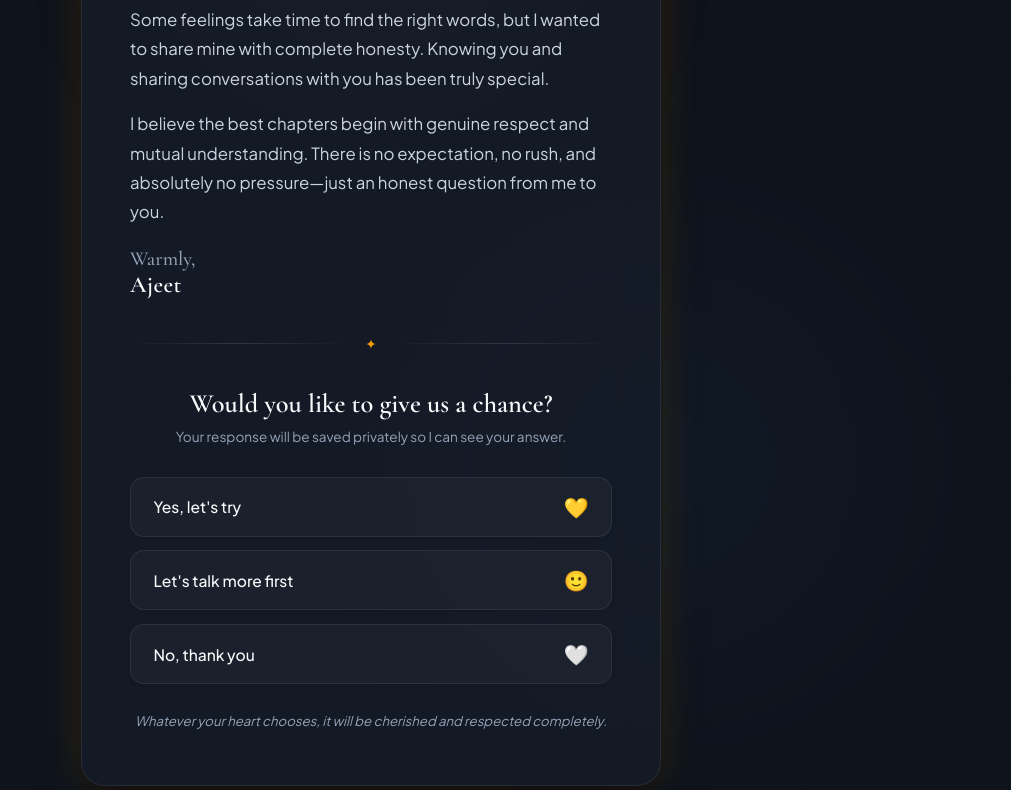
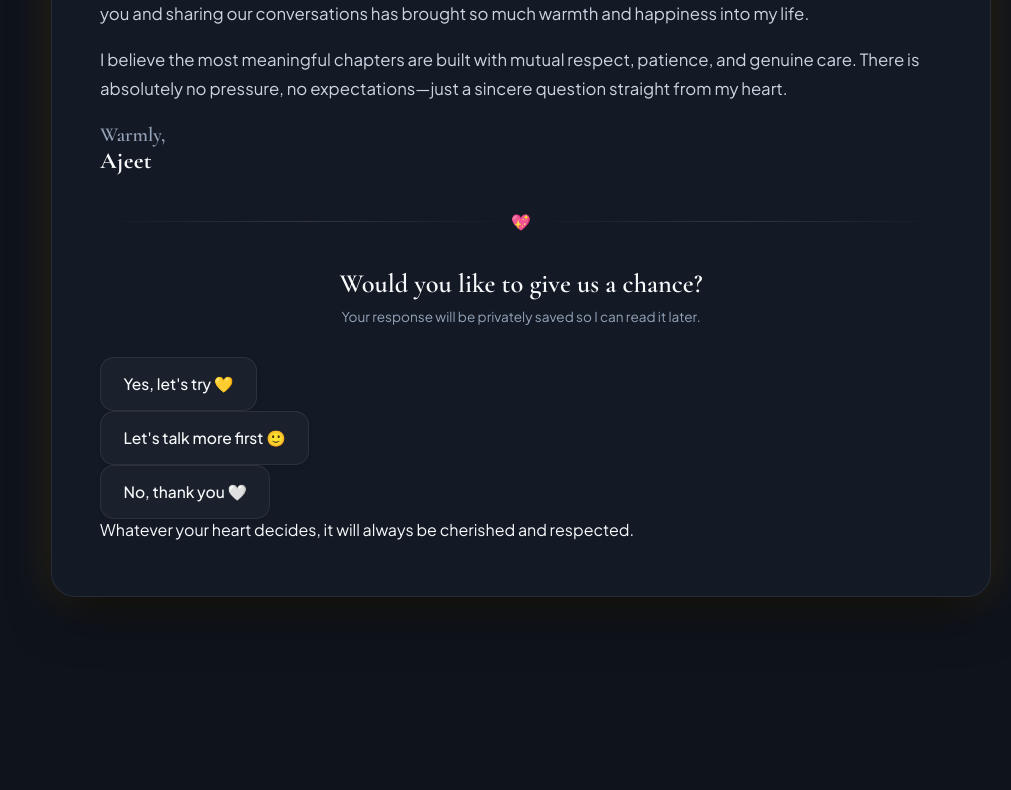
Before and after one commit to Ajeet77738/PRO, a website: page index.html in a window 1280 px wide. Shown: the part 218-1008 px from the top of the page, without its empty margins (269-1280 px from the left). After the commit the page ends 855 px from the top, so only its background shows below. Drawn offline with nearby package versions, Linux system fonts and the light colour scheme.

Commit message:
Update index.html

```diff
--- a/index.html
+++ b/index.html
@@ -3,77 +3,83 @@
 <head>
   <meta charset="UTF-8">
   <meta name="viewport" content="width=device-width, initial-scale=1.0">
-  <title>For Rishika Jii</title>
-  <!-- Google Fonts for elevated romantic typography -->
+  <title>For Rishika Jii ✨</title>
+
+  <!-- Fonts -->
   <link rel="preconnect" href="https://fonts.googleapis.com">
   <link rel="preconnect" href="https://fonts.gstatic.com" crossorigin>
-  <link href="https://fonts.googleapis.com/css2?family=Cormorant+Garamond:ital,wght@0,500;0,600;1,400;1,600&family=Plus+Jakarta+Sans:wght@400;500;600&display=swap" rel="stylesheet">
+  <link href="https://fonts.googleapis.com/css2?family=Cormorant+Garamond:ital,wght@0,600;0,700;1,400;1,600&family=Plus+Jakarta+Sans:wght@400;500;600;700&display=swap" rel="stylesheet">
+
   <link rel="stylesheet" href="style.css">
 </head>
 <body>
-  <!-- Ambient background glow elements -->
-  <div class="ambient-glow glow-1"></div>
-  <div class="ambient-glow glow-2"></div>
+  <!-- Floating ambient heart canvas -->
+  <canvas id="heart-canvas"></canvas>
 
-  <main class="wrapper">
+  <!-- Dynamic ambient color orbs -->
+  <div class="color-orb orb-rose"></div>
+  <div class="color-orb orb-coral"></div>
+  <div class="color-orb orb-gold"></div>
+
+  <main class="page-container">
     <div class="proposal-card">
-      <div class="card-tag">A note from the heart</div>
+      <div class="badge">
+        <span class="sparkle">✨</span> Written with love
+      </div>
 
       <h1 class="salutation">Dear Rishika Jii,</h1>
 
       <p class="letter-body">
-        Some feelings take time to find the right words, but I wanted to share mine with complete honesty. Knowing you and sharing conversations with you has been truly special.
+        Some feelings take time to find the right words, but I wanted to share mine with complete honesty. Knowing you and sharing our conversations has brought so much warmth and happiness into my life.
       </p>
 
       <p class="letter-body">
-        I believe the best chapters begin with genuine respect and mutual understanding. There is no expectation, no rush, and absolutely no pressure—just an honest question from me to you.
+        I believe the most meaningful chapters are built with mutual respect, patience, and genuine care. There is absolutely no pressure, no expectations—just a sincere question straight from my heart.
       </p>
 
       <div class="signature">
-        <span>Warmly,</span>
-        <strong>Ajeet</strong>
+        <span class="closing">Warmly,</span>
+        <strong class="author">Ajeet</strong>
       </div>
 
       <div class="divider">
-        <span class="divider-icon">✦</span>
+        <span class="divider-gem">💖</span>
       </div>
 
       <h2 class="prompt-heading">Would you like to give us a chance?</h2>
       <p class="transparency-note">
-        Your response will be saved privately so I can see your answer.
+        Your response will be privately saved so I can read it later.
       </p>
 
-      <!-- Interactive choice buttons -->
-      <div id="decision-buttons" class="actions-grid">
+      <!-- Decision buttons -->
+      <div id="decision-buttons" class="buttons-stack">
         <button type="button" class="btn btn-yes" data-choice="yes">
-          <span class="btn-text">Yes, let's try</span>
-          <span class="btn-emoji">💛</span>
+          <span class="btn-glow"></span>
+          <span class="btn-text">Yes, let's try 💛</span>
         </button>
 
         <button type="button" class="btn btn-maybe" data-choice="maybe">
-          <span class="btn-text">Let's talk more first</span>
-          <span class="btn-emoji">🙂</span>
+          <span class="btn-text">Let's talk more first 🙂</span>
         </button>
 
         <button type="button" class="btn btn-no" data-choice="no">
-          <span class="btn-text">No, thank you</span>
-          <span class="btn-emoji">🤍</span>
+          <span class="btn-text">No, thank you 🤍</span>
         </button>
       </div>
 
-      <!-- Confirmation state after selection -->
+      <!-- Result state -->
       <div id="confirmation-view" class="response-feedback hidden">
-        <div class="feedback-icon">💌</div>
+        <div class="feedback-icon" id="feedback-icon">💌</div>
         <p id="confirmation-message" class="feedback-text"></p>
       </div>
 
-      <footer class="footer-quote">
-        Whatever your heart chooses, it will be cherished and respected completely.
+      <footer class="footer-note">
+        Whatever your heart decides, it will always be cherished and respected.
       </footer>
     </div>
   </main>
 
-  <!-- Supabase client for static GitHub Pages delivery -->
+  <!-- Supabase CDN -->
   <script src="https://cdn.jsdelivr.net/npm/@supabase/supabase-js@2"></script>
   <script src="app.js"></script>
 </body>
```
